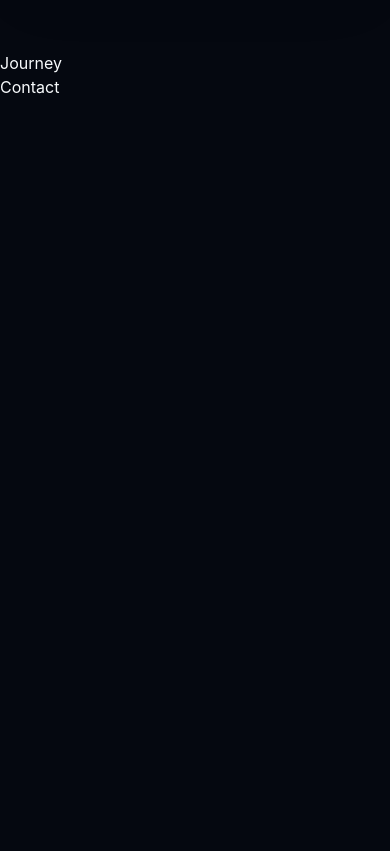
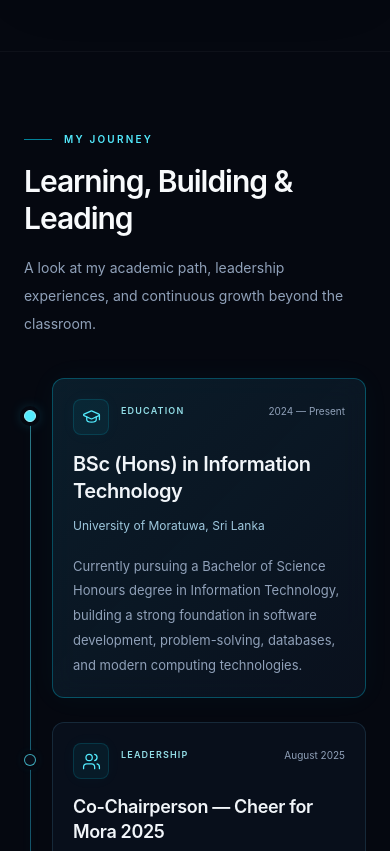
Before and after one commit to lumithmanuu/lumith-portfolio, a React app: page / in a window 390 px wide. Shown: the part 7920-8771 px from the top of the page. Before the commit the page ends 8019 px from the top, so only its background shows below. Built offline with nearby package versions, Linux system fonts and the light colour scheme; the HTML template or start-up script is replaced by a standard one.

Commit message:
add responsive Journey timeline with education and leadership milestones

```diff
--- a/src/data/portfolio.ts
+++ b/src/data/portfolio.ts
@@ -1,2 +1,70 @@
-// Populate with real portfolio information when available.
-export const portfolio = {};
+export type JourneyMilestone = {
+  id: string;
+  category: string;
+  date: string;
+  title: string;
+  organization?: string;
+  description: string;
+  supportingText?: string;
+  icon: 'education' | 'leadership' | 'logistics' | 'learning';
+  highlighted?: boolean;
+};
+
+export type UniversityInvolvement = {
+  id: string;
+  role: string;
+  event: string;
+  date: string;
+};
+
+export const portfolio: {
+  journey: JourneyMilestone[];
+  universityInvolvement: UniversityInvolvement[];
+} = {
+  journey: [
+    {
+      id: 'information-technology-degree',
+      category: 'Education',
+      date: '2024 — Present',
+      title: 'BSc (Hons) in Information Technology',
+      organization: 'University of Moratuwa, Sri Lanka',
+      description: 'Currently pursuing a Bachelor of Science Honours degree in Information Technology, building a strong foundation in software development, problem-solving, databases, and modern computing technologies.',
+      icon: 'education',
+      highlighted: true,
+    },
+    {
+      id: 'cheer-for-mora-2025',
+      category: 'Leadership',
+      date: 'August 2025',
+      title: 'Co-Chairperson — Cheer for Mora 2025',
+      description: 'Led the planning and execution of a university-wide spirit and engagement event, coordinating committee activities, logistics, promotion, and crowd engagement.',
+      supportingText: 'Strengthened leadership, teamwork, communication, and event coordination skills.',
+      icon: 'leadership',
+    },
+    {
+      id: 'food-festival-2025',
+      category: 'Leadership',
+      date: 'July 2025',
+      title: 'Logistics Team Lead — Food Festival 2025',
+      description: 'Led the Stall Coordination Team while contributing to the Logistics Team for a large-scale university food festival.',
+      supportingText: 'Coordinated stall allocation, vendor support, and event logistics to improve operational flow and attendee experience.',
+      icon: 'logistics',
+    },
+    {
+      id: 'ai-ml-engineering-course',
+      category: 'Professional Development',
+      date: 'Ongoing',
+      title: 'AI & ML Engineering Course',
+      organization: 'IJSE',
+      description: 'Following a 6-month AI & ML Engineering program to broaden my technical knowledge alongside my Information Technology degree.',
+      supportingText: 'Supplementary upskilling in AI and machine learning while maintaining Software Engineering and Full-Stack Development as my main career focus.',
+      icon: 'learning',
+    },
+  ],
+  universityInvolvement: [
+    { id: 'fit-and-furious', role: 'Organizing Committee Member', event: 'Fit and Furious', date: 'Feb 2025' },
+    { id: 'cheer-for-mora-2024', role: 'Organizing Committee Member', event: 'Cheer for Mora 2024', date: 'Aug 2024' },
+    { id: 'food-carnival-2024', role: 'Logistics Team Member', event: 'Food Carnival 2024', date: 'Jun 2024 to Aug 2024' },
+    { id: 'cricket-fiesta-2024', role: 'Sponsorship Calling & Logistics Team Member', event: 'Cricket Fiesta 2024', date: 'May 2024 to Sep 2024' },
+  ],
+};
--- a/src/sections/Journey.tsx
+++ b/src/sections/Journey.tsx
@@ -1,9 +1,116 @@
+import { motion, useReducedMotion } from 'motion/react';
+import { BrainCircuit, ChevronDown, ClipboardCheck, GraduationCap, Users } from 'lucide-react';
+import type { LucideIcon } from 'lucide-react';
 import SectionTitle from '../components/SectionTitle';
+import { portfolio } from '../data/portfolio';
+import type { JourneyMilestone } from '../data/portfolio';
+
+const milestoneIcons: Record<JourneyMilestone['icon'], LucideIcon> = {
+  education: GraduationCap,
+  leadership: Users,
+  logistics: ClipboardCheck,
+  learning: BrainCircuit,
+};
 
 export default function Journey() {
+  const reduceMotion = useReducedMotion();
+
   return (
-    <section id="journey">
-      <SectionTitle title="Journey" />
+    <section id="journey" aria-labelledby="journey-heading" className="relative overflow-clip border-t border-white/[0.04] px-6 py-20 sm:px-8 sm:py-24 lg:px-12 lg:py-28">
+      <div className="mx-auto max-w-[1120px] min-[1600px]:max-w-[1200px]">
+        <SectionTitle
+          id="journey-heading"
+          label="MY JOURNEY"
+          title="Learning, Building & Leading"
+          description="A look at my academic path, leadership experiences, and continuous growth beyond the classroom."
+        />
+
+        <div className="relative">
+          <motion.div
+            className="pointer-events-none absolute top-8 bottom-8 left-1.5 w-px bg-gradient-to-b from-cyan-300/50 via-sky-400/30 to-indigo-400/10 shadow-[0_0_10px_rgba(34,211,238,0.15)] md:left-1/2"
+            aria-hidden="true"
+            initial={reduceMotion ? false : { opacity: 0 }}
+            whileInView={{ opacity: 1 }}
+            viewport={{ once: true, amount: 0.1 }}
+            transition={{ duration: reduceMotion ? 0 : 0.6 }}
+          />
+
+          <ol role="list" className="relative space-y-6 md:space-y-3">
+            {portfolio.journey.map((milestone, index) => {
+              const Icon = milestoneIcons[milestone.icon];
+              const isRight = index % 2 === 1;
+
+              return (
+                <motion.li
+                  key={milestone.id}
+                  className="relative pl-7 md:grid md:grid-cols-[1fr_48px_1fr] md:pl-0 lg:grid-cols-[1fr_64px_1fr]"
+                  initial="hidden"
+                  whileInView="visible"
+                  viewport={{ once: true, amount: 0.15 }}
+                >
+                  <span className="pointer-events-none absolute top-8 left-1.5 -translate-x-1/2 md:left-1/2" aria-hidden="true">
+                    <motion.span
+                      className={`block size-3 rounded-full border bg-[#080d18] ring-4 ring-[#050810] ${milestone.highlighted ? 'border-cyan-200 bg-cyan-300 shadow-[0_0_14px_rgba(34,211,238,0.45)]' : 'border-cyan-300/70 shadow-[0_0_10px_rgba(34,211,238,0.2)]'}`}
+                      variants={{
+                        hidden: { opacity: reduceMotion ? 1 : 0, scale: reduceMotion ? 1 : 0.75 },
+                        visible: { opacity: 1, scale: 1, transition: { duration: reduceMotion ? 0 : 0.3 } },
+                      }}
+                    />
+                  </span>
+
+                  <motion.article
+                    aria-labelledby={`journey-${milestone.id}`}
+                    className={`min-w-0 rounded-xl border p-5 backdrop-blur-md transition-[border-color,box-shadow] duration-200 hover:border-cyan-300/40 hover:shadow-[0_8px_30px_rgba(34,211,238,0.06)] sm:p-6 ${isRight ? 'md:col-start-3' : 'md:col-start-1'} ${milestone.highlighted ? 'border-cyan-400/30 bg-[linear-gradient(135deg,rgba(12,35,49,0.8),rgba(12,20,35,0.7))] shadow-[0_0_30px_rgba(34,211,238,0.04)]' : 'border-sky-300/[0.13] bg-[rgba(12,20,35,0.65)]'}`}
+                    variants={{
+                      hidden: { opacity: reduceMotion ? 1 : 0, x: reduceMotion ? 0 : (isRight ? 12 : -12) },
+                      visible: { opacity: 1, x: 0, transition: { duration: reduceMotion ? 0 : 0.45, delay: reduceMotion ? 0 : 0.07 + index * 0.04 } },
+                    }}
+                    whileHover={reduceMotion ? undefined : { y: -3, transition: { duration: 0.2 } }}
+                  >
+                    <div className="mb-4 flex items-start gap-3">
+                      <span className="flex size-9 shrink-0 items-center justify-center rounded-lg border border-cyan-400/15 bg-cyan-400/[0.06] text-cyan-300 shadow-[0_0_16px_rgba(34,211,238,0.035)]" aria-hidden="true">
+                        <Icon size={19} strokeWidth={1.6} />
+                      </span>
+                      <div className="flex min-w-0 flex-1 flex-wrap items-center justify-between gap-x-3 gap-y-1 pt-0.5">
+                        <p className="text-[9px] leading-5 font-semibold tracking-[0.13em] text-cyan-200/90 uppercase">{milestone.category}</p>
+                        <p className="text-[10px] leading-5 text-slate-400">{milestone.date}</p>
+                      </div>
+                    </div>
+                    <h3 id={`journey-${milestone.id}`} className={`leading-snug font-semibold tracking-[-0.02em] text-slate-100 ${milestone.highlighted ? 'text-xl' : 'text-lg'}`}>{milestone.title}</h3>
+                    {milestone.organization && <p className="mt-2 text-xs leading-6 text-sky-200/85">{milestone.organization}</p>}
+                    <p className="mt-4 text-[13px] leading-[1.9] text-slate-400">{milestone.description}</p>
+                    {milestone.supportingText && <p className="mt-4 border-t border-sky-200/[0.08] pt-3 text-xs leading-[1.85] text-slate-300">{milestone.supportingText}</p>}
+                  </motion.article>
+                </motion.li>
+              );
+            })}
+          </ol>
+        </div>
+
+        <motion.div
+          className="mt-10 md:mt-12"
+          initial={reduceMotion ? false : { opacity: 0, y: 10 }}
+          whileInView={{ opacity: 1, y: 0 }}
+          viewport={{ once: true, amount: 0.15 }}
+          transition={{ duration: reduceMotion ? 0 : 0.4 }}
+        >
+          <details className="group/involvement rounded-xl border border-sky-300/[0.12] bg-[rgba(12,20,35,0.5)] backdrop-blur-md">
+            <summary className="flex min-h-16 cursor-pointer list-none items-center justify-between gap-4 rounded-xl px-5 py-4 text-slate-300 transition-colors hover:text-cyan-200 sm:px-6 [&::-webkit-details-marker]:hidden">
+              <h3 className="text-sm font-medium">More University Involvement</h3>
+              <ChevronDown size={17} className="shrink-0 text-cyan-200/70 transition-transform group-open/involvement:rotate-180" aria-hidden="true" />
+            </summary>
+            <ul role="list" className="grid gap-x-8 border-t border-sky-200/[0.07] px-5 pb-2 sm:px-6 md:grid-cols-2">
+              {portfolio.universityInvolvement.map(({ id, role, event, date }) => (
+                <li key={id} className="min-w-0 py-4">
+                  <p className="text-[10px] leading-5 text-slate-400">{date}</p>
+                  <h4 className="mt-1 text-[13px] leading-6 font-medium text-slate-200">{event}</h4>
+                  <p className="mt-1 text-xs leading-6 text-slate-400">{role}</p>
+                </li>
+              ))}
+            </ul>
+          </details>
+        </motion.div>
+      </div>
     </section>
   );
 }
```
